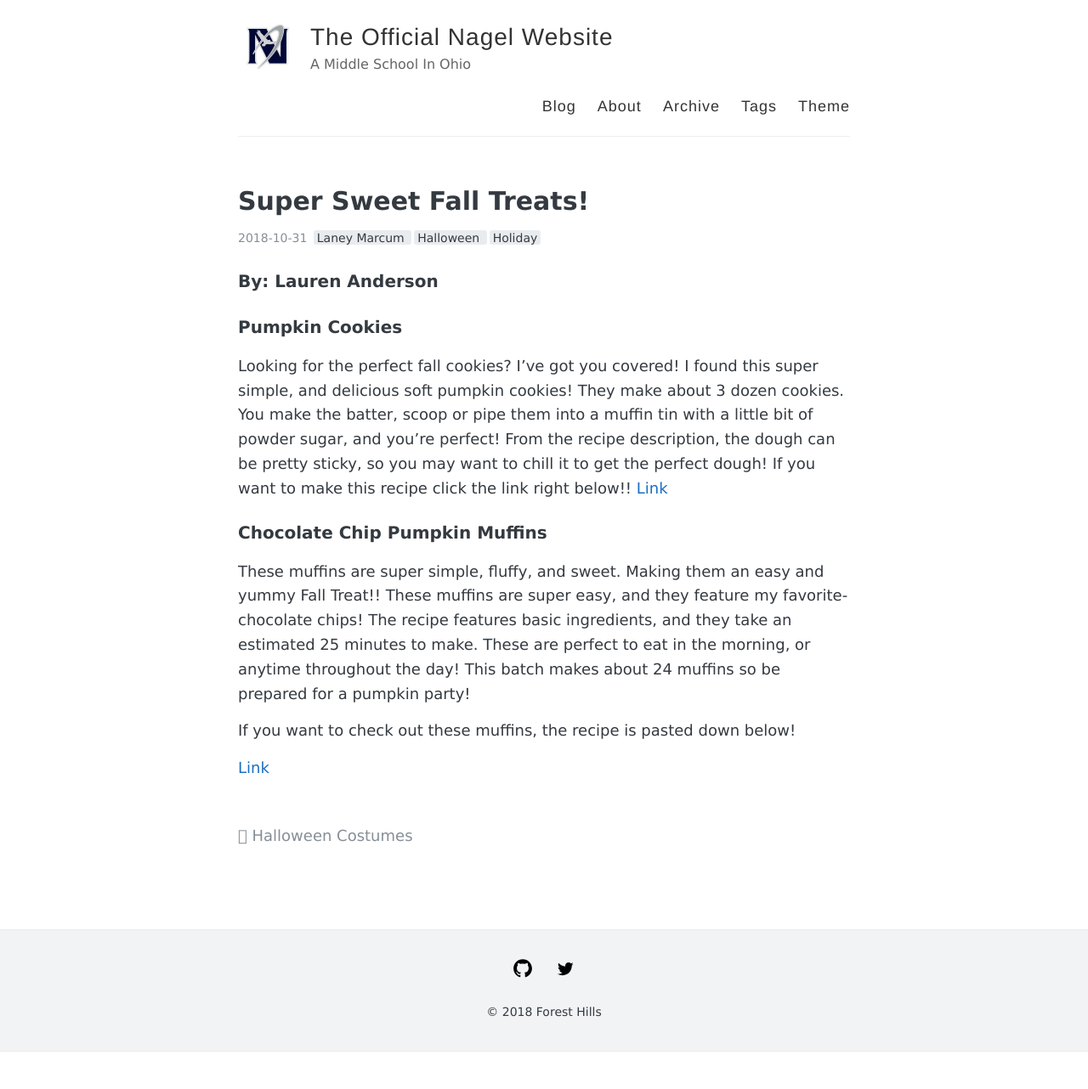
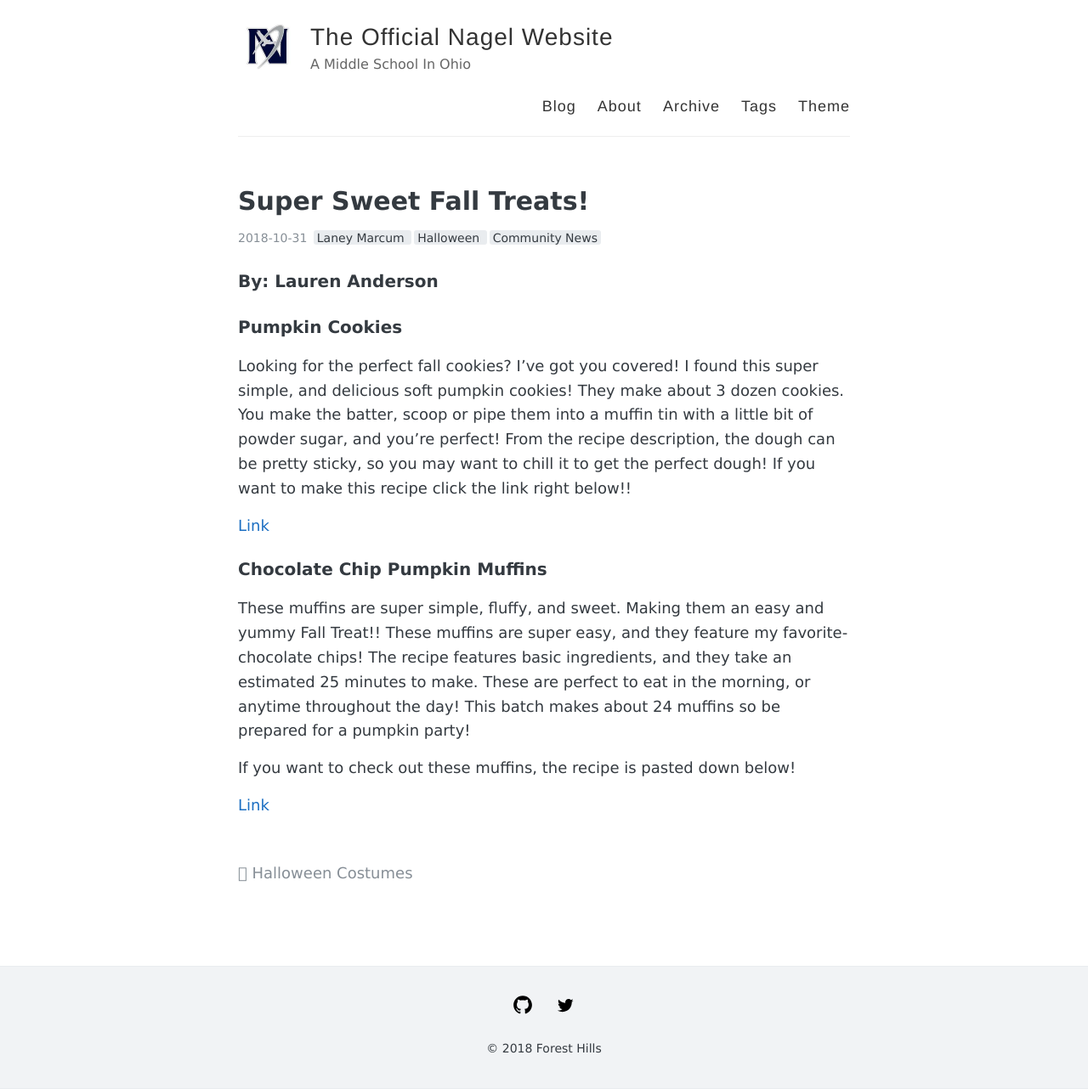
Before and after one commit to FHSD-Nagel-Journalist-1/FHSD-Nagel-Journalist-1.github.io, a Jekyll site: the page built from _posts/2018-10-31-treats.md, in a window 1280 px wide. Shown: the whole page at 85% size. Built offline with Jekyll 4.4.1, drawn with Linux system fonts in a browser that asks for light colours; before the commit the page ends 1238 px from its top, so only the background shows below that.

Commit message:
Update 2018-10-31-treats.md

```diff
--- a/_posts/2018-10-31-treats.md
+++ b/_posts/2018-10-31-treats.md
@@ -4,7 +4,7 @@ title: Super Sweet Fall Treats!
 tags:
   - Laney Marcum
   - Halloween
-  - Holiday
+  - Community News
 ---
 
 
@@ -14,6 +14,7 @@ tags:
 
 Looking for the perfect fall cookies? I’ve got you covered! I found this super simple, and delicious soft pumpkin cookies! They make about 3 dozen cookies. You make the batter,  scoop or pipe them into a muffin tin with a little bit of powder sugar, and you're perfect! From the recipe description, the dough can be pretty sticky, so you may want to chill it to get the perfect dough!
 If you want to make this recipe click the link right below!!
+
 <a href="https://lovelylittlekitchen.com/soft-pumpkin-cookies/">Link</a>
 ### Chocolate Chip Pumpkin Muffins
 
```
